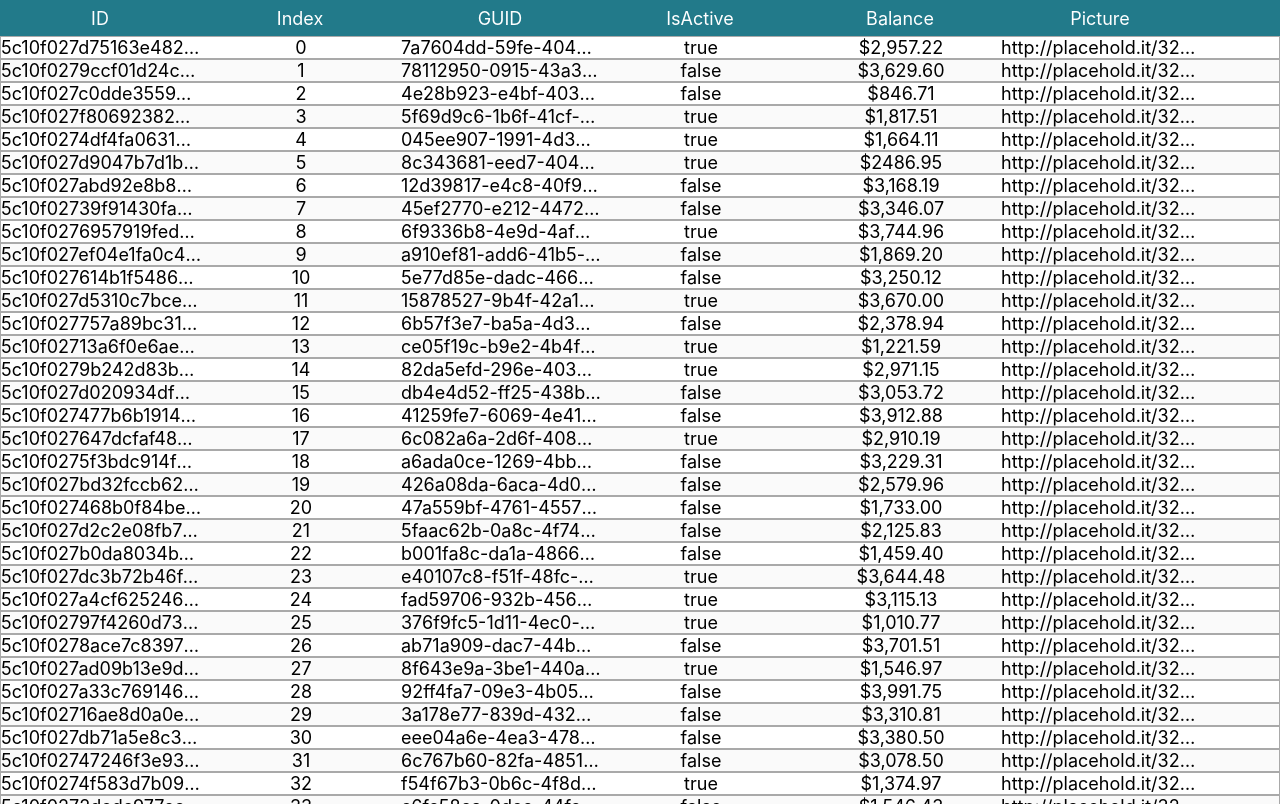
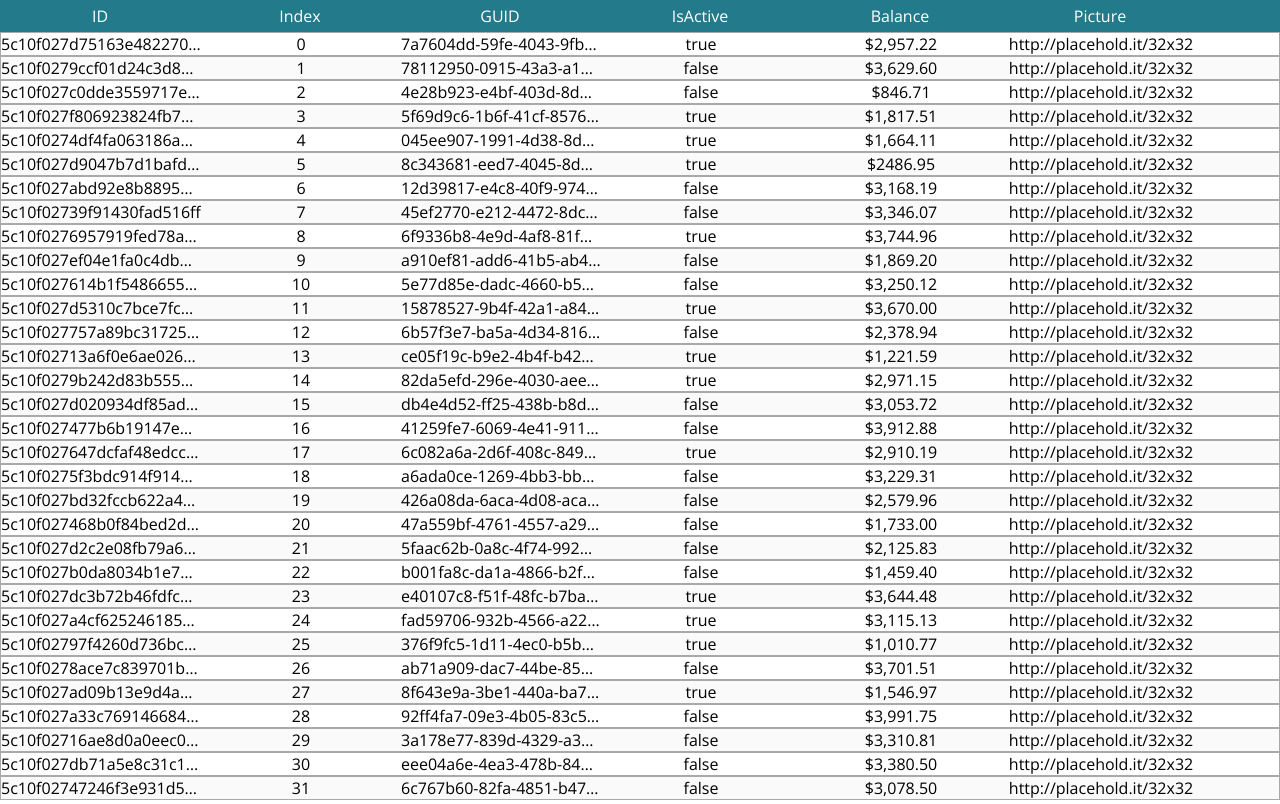
Before and after one commit to shanker9/reduxapp, a React (Create React App) app: page / in a window 1280 px wide. Built offline with nearby package versions, Linux system fonts and the light colour scheme.

Commit message:
Added google fonts

```diff
--- a/src/App.css
+++ b/src/App.css
@@ -1,3 +1,11 @@
+@import url(https://fonts.googleapis.com/css?family=Open+Sans:600,400,300);
+
+body {
+  font-family: 'Open Sans', sans-serif;
+  font-weight: 400;
+  font-size: calc(8px + 1vmin);
+}
+
 .App {
   text-align: center;
 }
@@ -14,7 +22,7 @@
   flex-direction: column;
   /* align-items: center;
   justify-content: center; */
-  font-size: calc(10px + 1vmin);
+  /* font-size: calc(10px + 1vmin); */
   /* color: white; */
 }
 
--- a/src/Blotter/BlotterReducers.js
+++ b/src/Blotter/BlotterReducers.js
@@ -1,5 +1,5 @@
 
-export const gridData = function(state = { dataSource : [], headerDataSource : [] }, action) {
+export const gridData = function (state = { dataSource: [] }, action) {
     let newState;
     switch (action.type) {
         case 'RND':
@@ -8,8 +8,8 @@ export const gridData = function(state = { dataSource : [], headerDataSource : [
             break;
 
         case 'RND_PRICE':
-            newState = Object.assign({},state);
-            let object = newState.dataSource[Math.floor(Math.random()*newState.dataSource.length)];
+            newState = Object.assign({}, state);
+            let object = newState.dataSource[Math.floor(Math.random() * newState.dataSource.length)];
             object.balance = action.payload.price;
             object.timestamp = action.payload.timestamp;
             break;
@@ -21,16 +21,16 @@ export const gridData = function(state = { dataSource : [], headerDataSource : [
     return newState;
 }
 
-export const gridHeaderData = function(state = {headerDataSource : []},action){
+export const gridHeaderData = function (state = { headerDataSource: [] }, action) {
     let newState;
     switch (action.type) {
         case 'ADD_COLUMN_DATASET':
-            newState = {...state};
+            newState = { ...state };
             newState.headerDataSource = action.payload.headerDataSet;
             break;
 
         case 'ADD_COLUMN_DATA':
-            newState = {...state};
+            newState = { ...state };
             newState.headerDataSource.push(action.payload.headerData)
             break;
 
```
